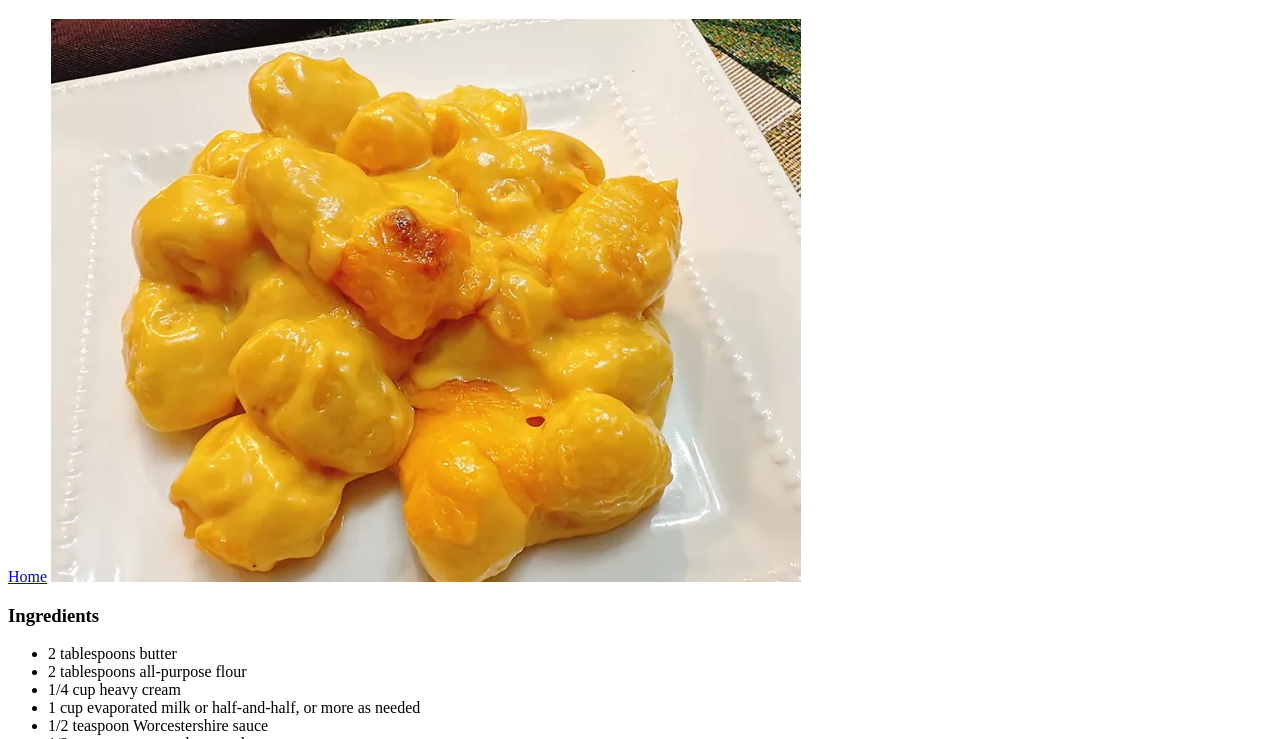
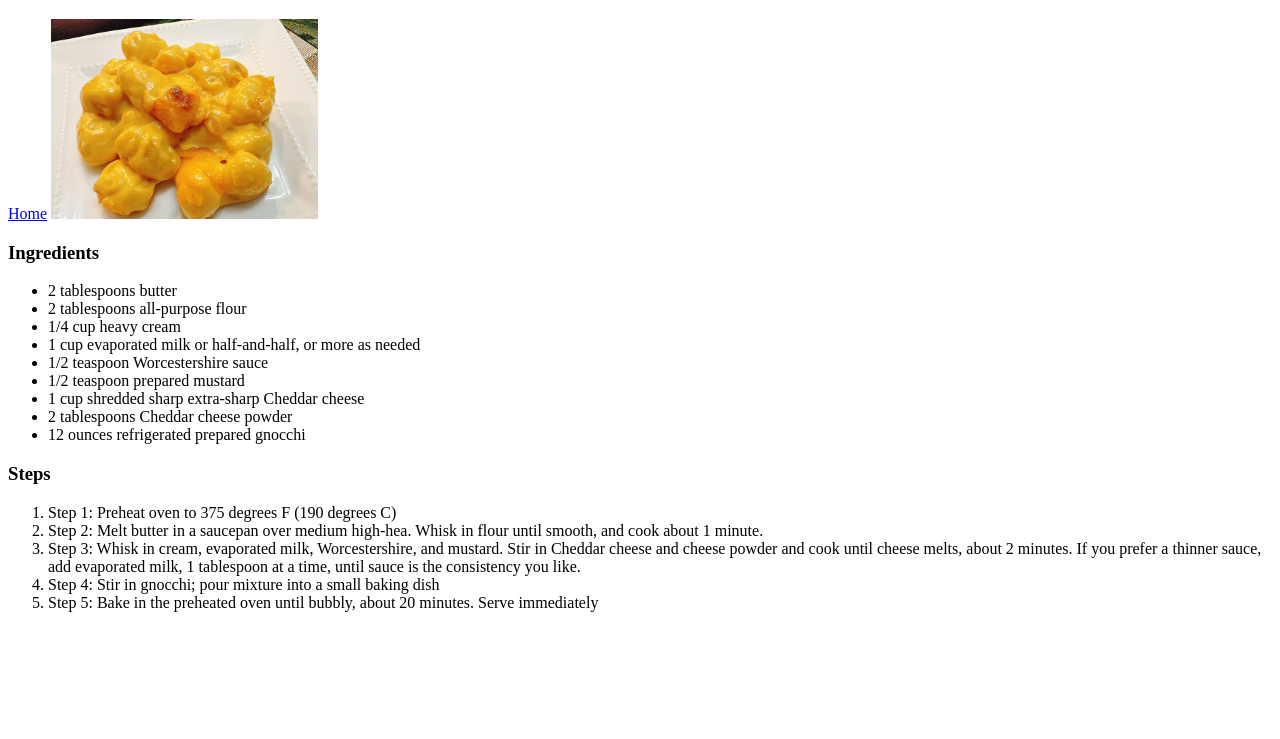
Before and after one commit to RogueGhost7/odin-recipes, a plain HTML site: page recipes/macandcheese.html in a window 1280 px wide. Shown: the part 61-800 px from the top of the page. Drawn offline with Linux system fonts and the light colour scheme; files whose address does not match are found by name.

```diff
--- a/recipes/macandcheese.html
+++ b/recipes/macandcheese.html
@@ -8,7 +8,7 @@
 <body>
     <h1>Gnocchi Mac and Cheese</h1>
 <a href="../index.html">Home</a>
-<img src="/home/mbruneau/repos/odin-recipes/recipes/8736330_Gnocchi-Mac-and-Cheese_TheDailyGourmet_4x3-e170949d68114f5193220f4c854b3328.webp" alt="picture of gnocchi mac and cheese">
+<img src="/home/mbruneau/repos/odin-recipes/recipes/8736330_Gnocchi-Mac-and-Cheese_TheDailyGourmet_4x3-e170949d68114f5193220f4c854b3328.webp" alt="picture of gnocchi mac and cheese" height="200px width=200px"></img>
 <h3>
     Ingredients
 </h3>
```
Also changed, not shown: recipes/breadsticks.html (+1 -1 lines).
